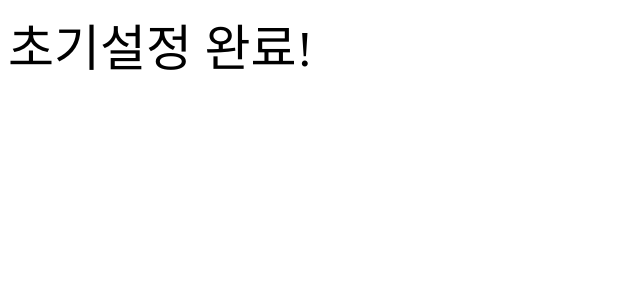
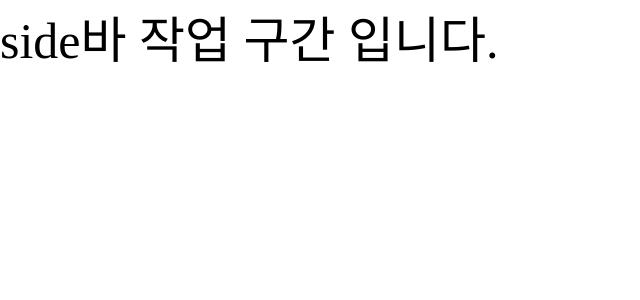
Before and after one commit to jungukjung/demo_type, a Django app: page / in a window 1280 px wide. Shown: the top 300 px of the page, without its empty margins (0-640 px from the left). Run offline with Django 3.2, Linux system fonts and the light colour scheme.

Commit message:
[ 2021-11-27 ] [django] [side_bar] 만들기  - > html 파일 생성

```diff
--- a/jk_cp_display_app/static/css/base.css
+++ b/jk_cp_display_app/static/css/base.css
@@ -1,3 +1,7 @@
+*{
+    padding: 0;
+    margin: 0;
+}
 div{
     font-size: 50px;
 }
--- a/jk_cp_display_app/templates/base.html
+++ b/jk_cp_display_app/templates/base.html
@@ -1,8 +1,9 @@
 <!DOCTYPE html>
 <html lang="en">
-{% include 'head.html' %}
+{% include 'head.html' %}                                 <!-- lib 파일 저장소 -->
 <body>
-    {% block content %}{% endblock %}
+    {% include 'side_bar.html' %}                         <!-- 사이트바 메뉴 -->
+    {% block content %}{% endblock %}                     <!-- 핸들링 구간 -->
 
 </body>
 </html>
--- /dev/null
+++ b/jk_cp_display_app/templates/side_bar.html
@@ -0,0 +1 @@
+<div>side바 작업 구간 입니다.</div>
--- a/jk_cp_display_app/total_view_app/templates/total_view_app/view.html
+++ b/jk_cp_display_app/total_view_app/templates/total_view_app/view.html
@@ -2,5 +2,5 @@
 
 
 {% block content %}
-<div>초기설정 완료!</div>
+
 {% endblock %}
```
Also changed, not shown: jk_cp_display_app/tutorial.md (+9 -0 lines).
